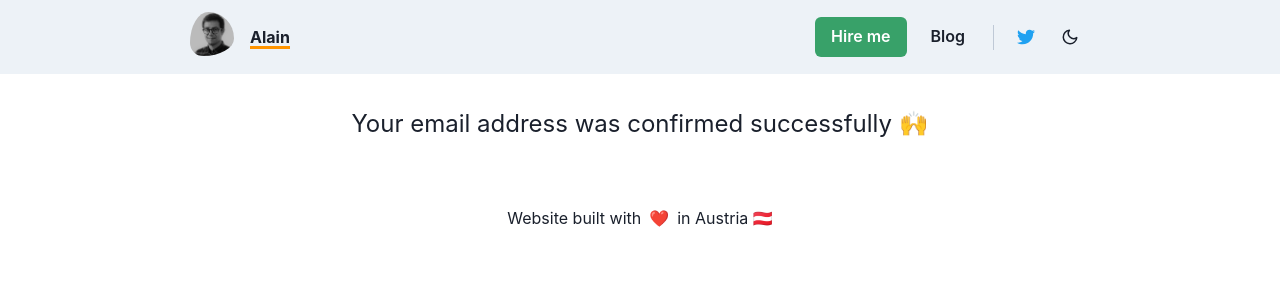
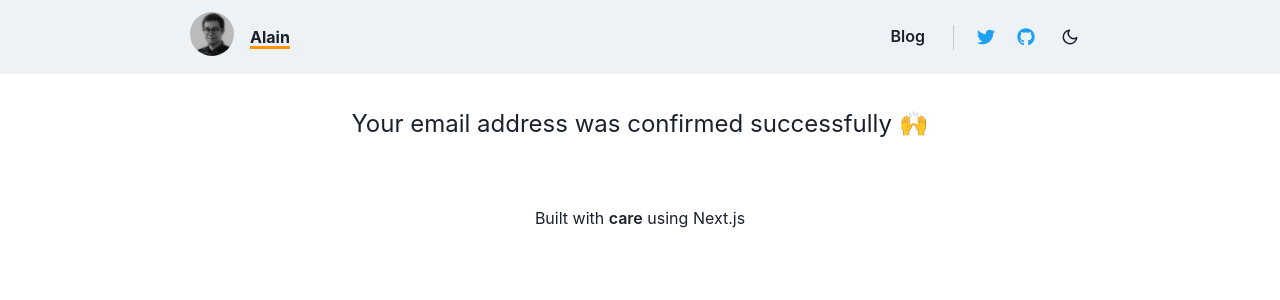
Before and after one commit to aperkaz/personal-website, a Next.js app: page /confirm-subscription in a window 1280 px wide. Shown: the top 300 px of the page. Built offline with nearby package versions, Linux system fonts and the light colour scheme.

Commit message:
Update UI

```diff
--- a/src/components/avatar.tsx
+++ b/src/components/avatar.tsx
@@ -6,7 +6,7 @@ interface Props extends BoxProps {
 }
 
 const Avatar = ({ size, border, ...boxProps }: Props) => (
-  <Box sx={{ img: { borderRadius: '42% 58% 70% 30% / 70% 60% 40% 30%', border } }} {...boxProps}>
+  <Box sx={{ img: { borderRadius: '50%', border } }} {...boxProps}>
     <Image loading="eager" src="/images/avatar.jpg" width={size} height={size} alt="Alain Perkaz" />
   </Box>
 );
--- a/src/components/header.tsx
+++ b/src/components/header.tsx
@@ -6,7 +6,7 @@ interface Props extends BoxProps {
   underlineColor: string;
   emoji?: string;
 }
-
+// TODONOW: add gradiend underlines
 const Header = ({ children, underlineColor, emoji, ...props }: PropsWithChildren<Props>) => (
   <Box as="h1" mt={10} mb={6} fontSize="3xl" lineHeight="shorter" fontWeight="bold" {...props}>
     <UnderlinedText color={underlineColor}>{children}</UnderlinedText>
--- a/src/components/layout.tsx
+++ b/src/components/layout.tsx
@@ -13,7 +13,7 @@ const Wrapper = chakra(Flex, {
   },
 });
 
-const title = 'Alain Perkaz - Frontend Engineer';
+const title = 'Alain - FE Engineer';
 const description = "Hey! My name is Alain and I'm a Freelance Frontend Engineer.";
 
 const Layout = (props: PropsWithChildren<unknown>) => {
@@ -47,21 +47,11 @@ const Layout = (props: PropsWithChildren<unknown>) => {
       </Box>
       <Wrapper pt={8}>{props.children}</Wrapper>
       <Box mt={16} mb={[8, 8, 6]} textAlign="center">
-        Website built with
-        <Box
-          as="span"
-          mx="2"
-          _before={{
-            cursor: 'default',
-            content: '"❤️"',
-          }}
-          _hover={{
-            _before: {
-              content: '"☕️"',
-            },
-          }}
-        />
-        in Austria{'  '}🇦🇹
+        Built with{' '}
+        <Box as="strong" fontWeight="600">
+          care
+        </Box>{' '}
+        using Next.js
       </Box>
     </>
   );
--- a/src/components/navigation.tsx
+++ b/src/components/navigation.tsx
@@ -10,7 +10,7 @@ import {
   useBreakpointValue,
 } from '@chakra-ui/react';
 import ColorModeSwitcher from './color-mode-switcher';
-import { FaTwitter } from 'react-icons/fa';
+import { FaTwitter, FaGithub } from 'react-icons/fa';
 import UnderlinedText from './underlined-text';
 import Avatar from './avatar';
 
@@ -30,17 +30,6 @@ const Navigation = () => {
       </NextLink>
       <Box flexGrow={1} />
       <Box>
-        <Link href="https://seriouscode.io" _hover={undefined}>
-          <Button
-            colorScheme="green"
-            data-splitbee-event="ContactButton"
-            data-splitbee-event-type="navigation"
-            mr={[1, 2]}
-            size={buttonSize}
-          >
-            Hire me
-          </Button>
-        </Link>
         <NextLink href="/blog">
           <Link _hover={undefined}>
             <Button variant="nav" size={buttonSize}>
@@ -63,6 +52,16 @@ const Navigation = () => {
             aria-label="Welcome to my Twitter profile!"
           />
         </Link>
+        <Link href="https://github.com/aperkaz" isExternal>
+          <IconButton
+            size="md"
+            fontSize="lg"
+            variant="nav"
+            color="#1fa1f1"
+            icon={<FaGithub />}
+            aria-label="Welcome to my GitHub profile!"
+          />
+        </Link>
         <ColorModeSwitcher />
       </Box>
     </>
--- a/src/components/underlined-text.tsx
+++ b/src/components/underlined-text.tsx
@@ -9,7 +9,7 @@ interface Props {
 const UnderlinedText = (props: PropsWithChildren<Props>) => (
   <Box as="span" display="inline-block" position="relative">
     {props.children}
-    <Box as="span" display="block" position="absolute" bg={props.color} w={'100%'} h={props.h || '4px'} bottom={0} />
+    <Box as="span" display="block" position="absolute" bg={props.color} w={'100%'} h={props.h || '3px'} bottom={0} />
   </Box>
 );
 export default UnderlinedText;
--- a/src/pages/blog.tsx
+++ b/src/pages/blog.tsx
@@ -17,9 +17,6 @@ const colors = [BLUE, GREEN, PURPLE, ORANGE, TURQUOISE, RED];
 const BlogOverview = ({ groups }: { groups: GroupedBlogPosts[] }) => {
   return (
     <Flex direction="column" w="100%">
-      <Text as="h1" fontSize="3xl" textAlign="center" mb={16}>
-        Hey, glad you&apos;re stopping by! 🙇‍♂️
-      </Text>
       <Box>
         {groups.map((g) => (
           <Box key={g.month} m="auto" w={['100%', '100%', '85%']} mb={14}>
@@ -29,8 +26,7 @@ const BlogOverview = ({ groups }: { groups: GroupedBlogPosts[] }) => {
               display="inline-block"
               mb={4}
               ml={[0, 2, 4]}
-              borderBottom="6px solid"
-              borderColor={colors[g.monthNumber % colors.length]}
+              borderBottom="4px solid"
             >
               {g.month}
             </Text>
```
Also changed, not shown: src/pages/index.tsx (+38 -52 lines).
